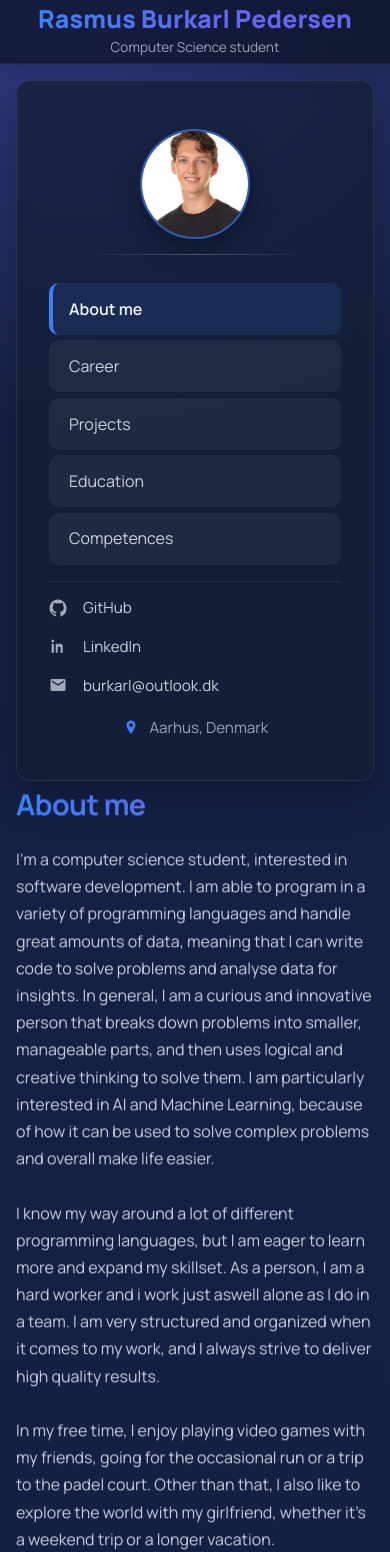
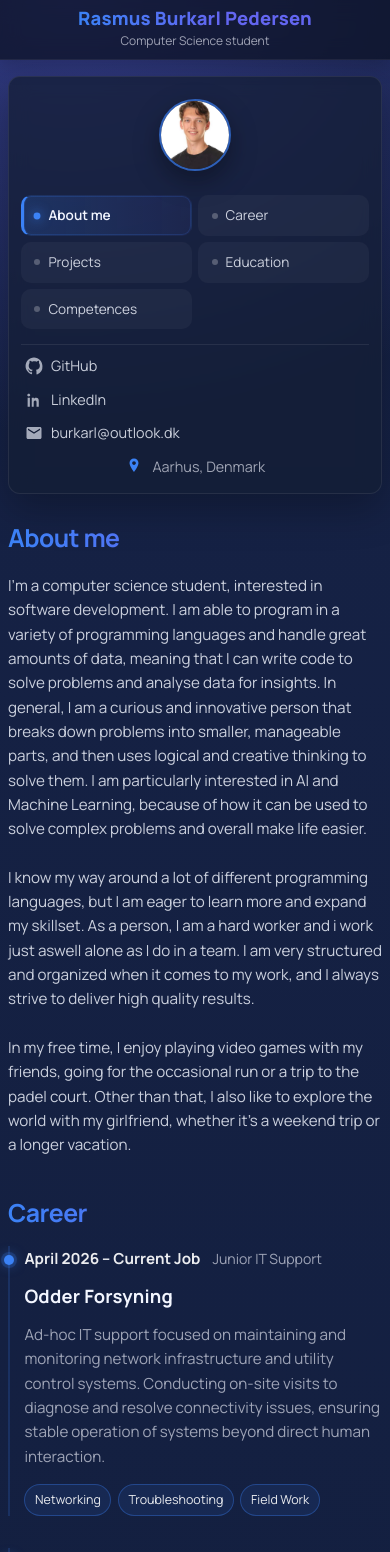
Before and after one commit to Rpede22/Website, a React (Vite) app: page / in a window 390 px wide. Shown: the top 1552 px of the page. Built offline with nearby package versions, Linux system fonts and the light colour scheme.

Commit message:
Works for multiple screen sizes

```diff
--- a/src/components/Sidebar.jsx
+++ b/src/components/Sidebar.jsx
@@ -43,6 +43,31 @@ function IconPin(props) {
 }
 
 export default function Sidebar({ navItems, activeId }) {
+  const handleNavClick = (e, id) => {
+    const target = document.getElementById(id);
+    if (!target) return;
+    e.preventDefault();
+
+    // Reveal every section between the current scroll position and the
+    // target so the smooth scroll doesn't cross faded-out blocks.
+    document.querySelectorAll("[data-reveal]").forEach((el) => {
+      el.classList.add("is-visible");
+    });
+
+    const headerH =
+      parseInt(
+        getComputedStyle(document.documentElement).getPropertyValue(
+          "--header-height"
+        )
+      ) || 100;
+
+    const y =
+      target.getBoundingClientRect().top + window.scrollY - headerH - 12;
+
+    window.scrollTo({ top: y, behavior: "smooth" });
+    history.replaceState(null, "", `#${id}`);
+  };
+
   return (
     <aside className="sidebar">
       {/* Fixed top: profile picture (does NOT scroll) */}
@@ -64,8 +89,10 @@ export default function Sidebar({ navItems, activeId }) {
                 key={item.id}
                 href={`#${item.id}`}
                 className={isActive ? "active" : ""}
+                onClick={(e) => handleNavClick(e, item.id)}
               >
-                {item.label}
+                <span className="nav-dot" aria-hidden />
+                <span>{item.label}</span>
               </a>
             );
           })}
--- a/src/styles/app.css
+++ b/src/styles/app.css
@@ -49,7 +49,7 @@ html {
 }
 
 section {
-  scroll-margin-top: calc(var(--header-height));
+  scroll-margin-top: calc(var(--header-height) + 12px);
 }
 
 body {
@@ -185,30 +185,59 @@ body {
 }
 
 .sidebar nav a {
-  display: block;
-  padding: 0.8rem 1rem;
+  display: flex;
+  align-items: center;
+  gap: 0.7rem;
+  padding: 0.75rem 1rem;
   margin: 0.34rem 0;
 
-  background: rgba(255, 255, 255, 0.05);
+  background: rgba(255, 255, 255, 0.04);
+  border: 1px solid transparent;
   border-left: 4px solid transparent;
   color: var(--text-secondary);
   text-decoration: none;
   border-radius: 10px;
+  font-size: 0.98rem;
 
-  transition: transform 120ms ease, background 160ms ease,
-    border-color 160ms ease;
+  transition: transform 160ms ease, background 180ms ease,
+    border-color 180ms ease, color 180ms ease, box-shadow 180ms ease;
+}
+
+.sidebar nav a .nav-dot {
+  width: 6px;
+  height: 6px;
+  border-radius: 50%;
+  background: rgba(255, 255, 255, 0.25);
+  flex-shrink: 0;
+  transition: background 180ms ease, box-shadow 180ms ease, transform 180ms ease;
 }
 
 .sidebar nav a:hover {
-  background: rgba(255, 255, 255, 0.07);
-  transform: translateY(-1px);
+  background: rgba(255, 255, 255, 0.08);
+  color: var(--text-primary);
+  transform: translateX(2px);
+}
+
+.sidebar nav a:hover .nav-dot {
+  background: rgba(var(--accent-rgb), 0.85);
 }
 
 .sidebar nav a.active {
   border-left-color: var(--accent);
-  background: rgba(var(--accent-rgb), 0.12);
+  background: linear-gradient(
+    90deg,
+    rgba(var(--accent-rgb), 0.18),
+    rgba(var(--accent-2-rgb), 0.08)
+  );
   color: var(--text-primary);
   font-weight: 600;
+  box-shadow: inset 0 0 0 1px rgba(var(--accent-rgb), 0.18);
+}
+
+.sidebar nav a.active .nav-dot {
+  background: var(--accent);
+  box-shadow: 0 0 10px rgba(var(--accent-rgb), 0.9);
+  transform: scale(1.15);
 }
 
 .sidebar-divider {
@@ -333,6 +362,22 @@ section p {
   grid-template-columns: 240px 1fr;
   column-gap: 3rem;
   align-items: start;
+  position: relative;
+  padding-left: 1.25rem;
+  border-left: 2px solid rgba(var(--accent-rgb), 0.18);
+}
+
+.entry::before {
+  content: "";
+  position: absolute;
+  left: -7px;
+  top: 0.55rem;
+  width: 12px;
+  height: 12px;
+  border-radius: 50%;
+  background: var(--accent);
+  box-shadow: 0 0 0 3px rgba(var(--accent-rgb), 0.2),
+    0 0 12px rgba(var(--accent-rgb), 0.6);
 }
 
 .entry-date {
@@ -356,6 +401,7 @@ section p {
    Item cards (Projects)
    ========================= */
 .item-card {
+  position: relative;
   background: var(--panel);
   border: 1px solid var(--panel-border);
   border-radius: 16px;
@@ -364,6 +410,45 @@ section p {
   margin-bottom: 2rem;
 
   box-shadow: var(--shadow-soft);
+  overflow: hidden;
+  transition: transform 220ms ease, box-shadow 220ms ease,
+    border-color 220ms ease;
+}
+
+.item-card::before {
+  content: "";
+  position: absolute;
+  inset: 0;
+  border-radius: inherit;
+  padding: 1px;
+  background: linear-gradient(
+    135deg,
+    rgba(var(--accent-rgb), 0) 0%,
+    rgba(var(--accent-rgb), 0) 40%,
+    rgba(var(--accent-2-rgb), 0) 100%
+  );
+  -webkit-mask: linear-gradient(#000 0 0) content-box,
+    linear-gradient(#000 0 0);
+  -webkit-mask-composite: xor;
+  mask-composite: exclude;
+  pointer-events: none;
+  transition: background 260ms ease;
+}
+
+.item-card:hover {
+  transform: translateY(-3px);
+  border-color: rgba(var(--accent-rgb), 0.35);
+  box-shadow: 0 20px 44px rgba(0, 0, 0, 0.35),
+    0 0 0 1px rgba(var(--accent-rgb), 0.08);
+}
+
+.item-card:hover::before {
+  background: linear-gradient(
+    135deg,
+    rgba(var(--accent-rgb), 0.55) 0%,
+    rgba(var(--accent-2-rgb), 0.15) 60%,
+    rgba(var(--accent-2-rgb), 0.4) 100%
+  );
 }
 
 .item-card h3 {
@@ -386,6 +471,14 @@ section p {
   color: rgba(255, 255, 255, 0.9);
   border: 1px solid rgba(var(--accent-rgb), 0.35);
   background: rgba(var(--accent-rgb), 0.1);
+  transition: background 180ms ease, border-color 180ms ease,
+    transform 180ms ease;
+}
+
+.item-tag:hover {
+  background: rgba(var(--accent-rgb), 0.2);
+  border-color: rgba(var(--accent-rgb), 0.55);
+  transform: translateY(-1px);
 }
 
 .project-link {
@@ -422,14 +515,106 @@ section p {
    ========================= */
 .reveal {
   opacity: 0;
-  transform: translateY(12px);
-  transition: opacity 420ms ease, transform 520ms ease;
+  transform: translateY(10px);
+  transition: opacity 300ms ease, transform 360ms ease;
   will-change: opacity, transform;
 }
 
 .reveal.is-visible {
   opacity: 1;
   transform: translateY(0);
+}
+
+/* =========================
+   Skills / progress bars
+   ========================= */
+.skills-grid {
+  display: grid;
+  grid-template-columns: 1fr;
+  gap: 0.9rem;
+  margin-top: 0.25rem;
+}
+
+@media (min-width: 720px) {
+  .skills-grid {
+    grid-template-columns: 1fr 1fr;
+    column-gap: 1.75rem;
+    row-gap: 1rem;
+  }
+}
+
+.skill {
+  display: flex;
+  flex-direction: column;
+  gap: 0.35rem;
+}
+
+.skill-row {
+  display: flex;
+  justify-content: space-between;
+  align-items: baseline;
+  gap: 1rem;
+}
+
+.skill-name {
+  color: var(--text-primary);
+  font-weight: 600;
+  font-size: 0.98rem;
+}
+
+.skill-value {
+  color: var(--text-muted);
+  font-size: 0.82rem;
+  font-variant-numeric: tabular-nums;
+}
+
+.skill-bar {
+  position: relative;
+  height: 8px;
+  background: rgba(255, 255, 255, 0.07);
+  border-radius: 999px;
+  overflow: hidden;
+  box-shadow: inset 0 1px 2px rgba(0, 0, 0, 0.35);
+}
+
+.skill-fill {
+  --skill-level: 0%;
+  width: var(--skill-level);
+  height: 100%;
+  border-radius: inherit;
+  background: linear-gradient(90deg, var(--accent) 0%, var(--accent-2) 100%);
+  box-shadow: 0 0 12px rgba(var(--accent-rgb), 0.45);
+  transform-origin: left center;
+  animation: skill-grow 900ms cubic-bezier(0.22, 1, 0.36, 1) both;
+}
+
+@keyframes skill-grow {
+  from {
+    transform: scaleX(0);
+  }
+  to {
+    transform: scaleX(1);
+  }
+}
+
+.reveal .skill-fill {
+  animation: none;
+  transform: scaleX(0);
+  transition: transform 900ms cubic-bezier(0.22, 1, 0.36, 1);
+}
+
+.reveal.is-visible .skill-fill {
+  transform: scaleX(1);
+}
+
+@media (prefers-reduced-motion: reduce) {
+  .skill-fill,
+  .reveal .skill-fill,
+  .reveal.is-visible .skill-fill {
+    animation: none;
+    transition: none;
+    transform: scaleX(1);
+  }
 }
 
 /* =========================
@@ -495,17 +680,56 @@ section p {
 }
 
 /* =========================
-   Responsive
+   Responsive — narrow desktop / tablet
+   ========================= */
+@media (max-width: 1200px) {
+  :root {
+    --page-padding: 2rem;
+    --sidebar-width: 300px;
+    --sidebar-nudge-left: 30px;
+    --gap: 1.5rem;
+  }
+}
+
+@media (max-width: 1024px) {
+  :root {
+    --sidebar-width: 260px;
+    --sidebar-nudge-left: 12px;
+    --main-max: 100%;
+  }
+
+  .entry {
+    grid-template-columns: 200px 1fr;
+    column-gap: 1.75rem;
+  }
+
+  .entry-right h3 {
+    font-size: 1.65rem;
+  }
+
+  .item-card h3 {
+    font-size: 1.55rem;
+  }
+
+  section h2 {
+    font-size: clamp(1.6rem, 2.4vw, 2rem);
+  }
+}
+
+/* =========================
+   Responsive — tablet / small
    ========================= */
 @media (max-width: 900px) {
   :root {
     --sidebar-top: 0px;
     --sidebar-nudge-left: 0px;
     --header-height: 64px;
+    --page-padding: 1.5rem;
+    --gap: 1.25rem;
   }
 
   .content-wrapper {
-    width: calc(100% - 2rem);
+    width: calc(100% - 1.5rem);
     padding: 1rem 0;
   }
 
@@ -516,7 +740,68 @@ section p {
     bottom: auto;
     width: 100%;
     height: auto;
-    overflow: hidden;
+    overflow: visible;
+    padding: 1rem 1rem 1rem;
+    margin-bottom: 1.5rem;
+  }
+
+  .sidebar-top {
+    padding: 0.5rem 0 0.75rem;
+  }
+
+  .sidebar-top::after {
+    display: none;
+  }
+
+  .sidebar .profile-photo {
+    width: 84px;
+    height: 84px;
+  }
+
+  .sidebar-scroll {
+    overflow: visible;
+    padding: 0.5rem 0 0;
+  }
+
+  .side-nav {
+    display: grid;
+    grid-template-columns: repeat(auto-fit, minmax(120px, 1fr));
+    gap: 0.4rem;
+    margin-top: 0.25rem;
+  }
+
+  .sidebar nav a {
+    margin: 0;
+    padding: 0.55rem 0.75rem;
+    font-size: 0.9rem;
+    justify-content: flex-start;
+    border-left-width: 3px;
+  }
+
+  .sidebar-divider {
+    margin: 0.9rem 0 0.6rem;
+  }
+
+  .contact-list {
+    flex-direction: row;
+    flex-wrap: wrap;
+    gap: 0.6rem 1.2rem;
+    justify-content: center;
+  }
+
+  .contact-link {
+    grid-template-columns: 18px auto;
+    font-size: 0.9rem;
+    column-gap: 0.5rem;
+  }
+
+  .sidebar-spacer {
+    display: none;
+  }
+
+  .location {
+    padding: 0.6rem 0 0;
+    font-size: 0.9rem;
   }
 
   main {
@@ -524,12 +809,185 @@ section p {
     max-width: 100%;
   }
 
+  section {
+    margin-bottom: 2.75rem;
+  }
+
+  .stack {
+    gap: 2rem;
+  }
+
   .entry {
     grid-template-columns: 1fr;
-    row-gap: 0.75rem;
+    row-gap: 0.6rem;
+    padding-left: 1.1rem;
+  }
+
+  .entry-left {
+    display: flex;
+    align-items: baseline;
+    gap: 0.75rem;
+    flex-wrap: wrap;
+  }
+
+  .entry-sub {
+    margin-top: 0;
+  }
+
+  .entry-date {
+    font-size: 1rem;
   }
 
   .entry-right h3 {
-    font-size: 1.65rem;
+    font-size: 1.35rem;
+  }
+
+  .item-card {
+    padding: 1.25rem 1.25rem;
+    margin-bottom: 1.25rem;
+  }
+
+  .item-card h3 {
+    font-size: 1.35rem;
+  }
+
+  .item-tags {
+    gap: 0.4rem;
+    margin-top: 0.9rem;
+  }
+
+  .item-tag {
+    font-size: 0.78rem;
+    padding: 0.3rem 0.6rem;
   }
 }
+
+/* =========================
+   Responsive — phone
+   ========================= */
+@media (max-width: 600px) {
+  :root {
+    --page-padding: 1rem;
+    --header-height: 60px;
+  }
+
+  .content-wrapper {
+    width: calc(100% - 1rem);
+  }
+
+  .header-title {
+    font-size: 1.15rem;
+  }
+
+  .header-subtitle {
+    font-size: 0.75rem;
+  }
+
+  .sidebar {
+    padding: 0.9rem 0.75rem;
+    border-radius: 12px;
+  }
+
+  .sidebar .profile-photo {
+    width: 72px;
+    height: 72px;
+  }
+
+  .side-nav {
+    grid-template-columns: repeat(2, 1fr);
+  }
+
+  .sidebar nav a {
+    font-size: 0.85rem;
+    padding: 0.5rem 0.65rem;
+    gap: 0.5rem;
+  }
+
+  .contact-list {
+    flex-direction: column;
+    align-items: flex-start;
+    gap: 0.6rem;
+    padding-left: 0.25rem;
+  }
+
+  section {
+    margin-bottom: 2.25rem;
+  }
+
+  section h2 {
+    font-size: 1.55rem;
+    margin-bottom: 0.75rem;
+  }
+
+  section p {
+    font-size: 0.95rem;
+    line-height: 1.6;
+  }
+
+  .entry {
+    padding-left: 0.9rem;
+  }
+
+  .entry::before {
+    width: 10px;
+    height: 10px;
+    left: -6px;
+  }
+
+  .entry-date {
+    font-size: 0.95rem;
+  }
+
+  .entry-sub {
+    font-size: 0.88rem;
+  }
+
+  .entry-right h3 {
+    font-size: 1.15rem;
+  }
+
+  .item-card {
+    padding: 1rem 1rem;
+    border-radius: 12px;
+  }
+
+  .item-card h3 {
+    font-size: 1.2rem;
+  }
+
+  .item-card p.muted {
+    font-size: 0.9rem;
+  }
+
+  .skill-name {
+    font-size: 0.9rem;
+  }
+
+  .skill-value {
+    font-size: 0.78rem;
+  }
+
+  .skill-bar {
+    height: 7px;
+  }
+
+  ul.muted {
+    padding-left: 1.1rem;
+    font-size: 0.92rem;
+  }
+
+  .project-link {
+    font-size: 0.9rem;
+  }
+}
+
+/* Ultra-narrow phones */
+@media (max-width: 380px) {
+  .side-nav {
+    grid-template-columns: 1fr;
+  }
+
+  .sidebar nav a {
+    justify-content: flex-start;
+  }
+}
```
Also changed, not shown: src/App.jsx (+37 -13 lines), 1 other file (tests, documents, lock files or other folders).
